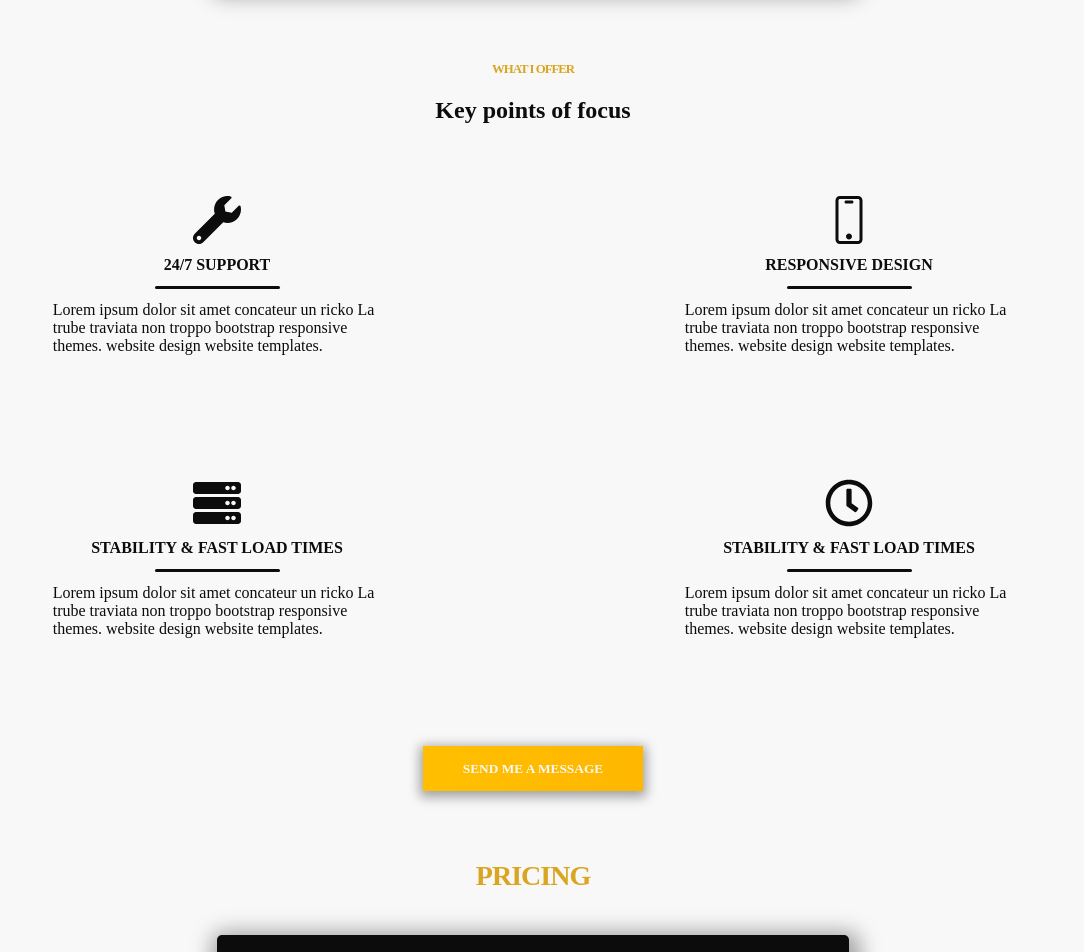
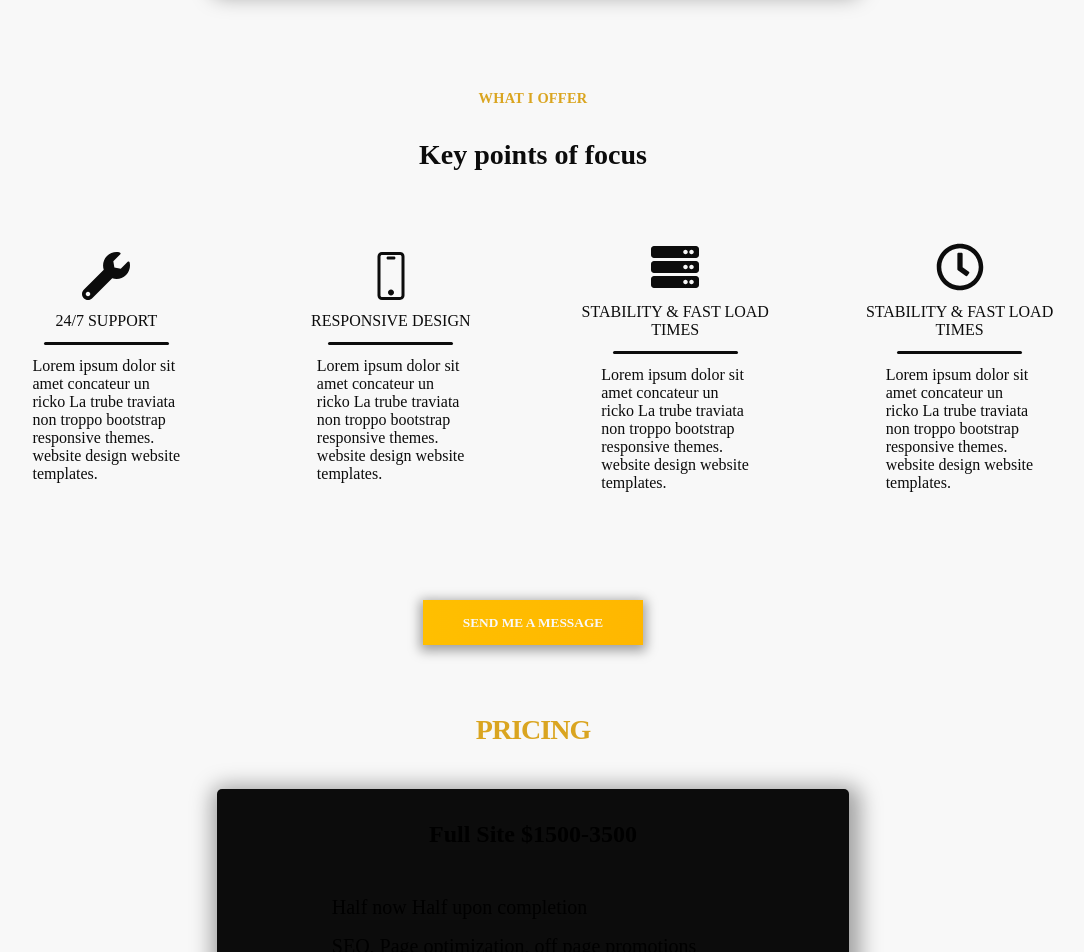
Before and after one commit to GoodneyJ/jgwd, a Next.js app: page / in a window 1280 px wide. Shown: the part 860-1812 px from the top of the page, without its empty margins (107-1191 px from the left). Built offline with nearby package versions, Linux system fonts and the light colour scheme.

Commit message:
17th. fixed stuff

```diff
--- a/app/About.js
+++ b/app/About.js
@@ -68,14 +68,15 @@ export default function About() {
         <div className={styles.offerRow}>
           <OfferCard title='24/7 Support' icon={<FaWrench id="icon-one" className={cardStyles.cardIcon}/>}/>
           <OfferCard title='Responsive Design' icon={<SlScreenSmartphone  id="icon-two" className={cardStyles.cardIcon}/>}/>
-        </div>
-        <div className={styles.offerRow}>
           <OfferCard title='Stability & Fast Load times' icon={<FaServer id="icon-three" className={cardStyles.cardIcon}/>}/>
           <OfferCard title='Stability & Fast Load times' icon={<FaRegClock  id="icon-four" className={cardStyles.cardIcon}/>}/>
         </div>
-        <button className={styles.offerBtn}><a href="#CONTACT" style={{textDecoration: 'none', color: '#f8f8f8'}}>Send me a message</a></button>
+        <div className={styles.offerRow}>
+
+        </div>
+
       </div>
-
+      <button className={styles.offerBtn}><a href="#CONTACT" style={{textDecoration: 'none', color: '#f8f8f8'}}>Send me a message</a></button>
       {/* Pricing Block */}
 
       <div className={styles.pricingBlock}>
--- a/app/ImageModal.js
+++ b/app/ImageModal.js
@@ -22,11 +22,11 @@ export default function ImageModal(props) {
     }
 
   return (
-    <div className={styles.modalWrapper} onClick={props.onClick} ref={modalRef}>
+    <div className={styles.modalWrapper} ref={modalRef}>
         <div className={styles.imageModal} style={inlineStyles}>
         <video fill src={props.selector} controls />
 
-           <GrFormClose className={styles.closeImageModal} style={{color: 'white'}}/>
+           <GrFormClose className={styles.closeImageModal} style={{color: 'white'}} onClick={props.onClick}/>
         </div>
     </div>
   )
--- a/app/styles/about.module.css
+++ b/app/styles/about.module.css
@@ -20,14 +20,14 @@
 }
 .aboutContainer {
   width: 100%;
-  height: 4000px;
+  height: 4250px;
   display: flex;
   background-color: #f8f8f8;
   flex-direction: column;
 }
 @media screen and (min-width: 752px) {
   .aboutContainer {
-    height: 3200px;
+    height: 3050px;
   }
 }
 .aboutContainer .liveTextContainer {
@@ -68,19 +68,20 @@
   font-family: "Montserrat";
   text-align: center;
   color: #daa520;
-  font-size: 0.8rem;
+  font-size: 0.9rem;
   text-transform: uppercase;
   font-weight: 800;
   margin: 0.25rem auto;
-  letter-spacing: -1px;
+  margin-top: 2rem;
+  letter-spacing: 0.25px;
 }
 .aboutContainer .heading {
   text-align: center;
   font-family: "Montserrat";
   font-weight: 600;
-  font-size: 1.5rem;
+  font-size: 1.75rem;
   color: #0c0c0c;
-  margin: 1rem;
+  margin-bottom: 1rem;
 }
 .aboutContainer .offerBtn {
   background-image: linear-gradient(to left, #ffd65a, #ffb700, #ffbf00);
@@ -103,14 +104,19 @@
 }
 .aboutContainer .offerBlock {
   display: flex;
-  flex-direction: column;
-  width: 100%;
+  width: 90%;
   margin: 0 auto;
 }
 .aboutContainer .offerBlock .offerRow {
   display: flex;
+  flex-direction: column;
   margin: 0 auto;
   justify-content: space-evenly;
+}
+@media screen and (min-width: 850px) {
+  .aboutContainer .offerBlock .offerRow {
+    flex-direction: row;
+  }
 }
 .aboutContainer .pricingBlock {
   display: flex;
@@ -158,6 +164,8 @@
 }
 .aboutContainer .pricingBlock .priceItem ul li {
   margin: 1rem auto;
+  font-weight: 100;
+  font-size: 1.25rem;
 }
 .aboutContainer .reviewHeading {
   font-family: "Montserrat";
--- a/app/styles/about.module.scss
+++ b/app/styles/about.module.scss
@@ -29,11 +29,11 @@
 // About Component
 .aboutContainer {
     @media screen and (min-width: 752px) {
-        height: 3200px;
+        height: 3050px;
     }
 
     width: 100%;
-    height:  4000px;
+    height:  4250px;
     display: flex;
     background-color: #f8f8f8;
     flex-direction: column;
@@ -84,11 +84,12 @@
         font-family: "Montserrat";
         text-align: center;
         color: #daa520;
-        font-size: .8rem;
+        font-size: .9rem;
         text-transform: uppercase;
         font-weight: 800;
         margin: .25rem auto;
-        letter-spacing: -1px;
+        margin-top: 2rem;
+        letter-spacing: .25px;
 
 
     }
@@ -97,9 +98,9 @@
         text-align: center;
         font-family: 'Montserrat';
         font-weight: 600;
-        font-size: 1.5rem;
+        font-size: 1.75rem;
         color: #0c0c0c;
-        margin: 1rem;
+        margin-bottom: 1rem;
     }
 
     .offerBtn {
@@ -124,14 +125,20 @@
     }
 
     .offerBlock {
+
         display: flex;
-        flex-direction: column;
-        width: 100%;
+
+
+        width: 90%;
         margin: 0 auto;
 
         .offerRow {
+            @media screen and (min-width: 850px) {
+                flex-direction: row;
+            }
+
             display: flex;
-
+            flex-direction: column;
             margin: 0 auto;
             justify-content: space-evenly;
 
@@ -189,6 +196,8 @@
 
                 li {
                     margin: 1rem auto;
+                    font-weight: 100;
+                    font-size: 1.25rem;
                 }
             }
         }
--- a/app/styles/navigation.module.css
+++ b/app/styles/navigation.module.css
@@ -13,7 +13,10 @@
   top: 0; /* Position the navbar at the top of the page */
   width: 100%;
 }
-.navigationContainer .navigationBar .logo {
+.navigationContainer .navigationBar a {
+  text-decoration: none;
+}
+.navigationContainer .navigationBar a .logo {
   border: 2px solid #fff;
   padding: 0rem 1rem;
   letter-spacing: 5px;
@@ -22,7 +25,7 @@
   text-decoration: none;
   color: #f8f8f8;
 }
-.navigationContainer .navigationBar .logo:hover {
+.navigationContainer .navigationBar a .logo:hover {
   color: #f8bc24;
   border: 2px solid #f8bc24;
   filter: drop-shadow(0px 0px 10px #daa520);
--- a/app/styles/navigation.module.scss
+++ b/app/styles/navigation.module.scss
@@ -23,19 +23,23 @@
         top: 0; /* Position the navbar at the top of the page */
         width: 100%;
 
+        a {
+            text-decoration: none;
             .logo {
                 border: 2px solid #fff;
-            padding: 0rem 1rem;;
+                padding: 0rem 1rem;
                 letter-spacing: 5px;
                 cursor: pointer;
                 transition: .2s all ease;
                 text-decoration: none;
+
                 color: #f8f8f8;
                 &:hover {
                     color: #f8bc24;
                     border: 2px solid #f8bc24;
                     filter: drop-shadow(0px 0px 10px #daa520);
 
+                }
             }
         }
 
--- a/app/styles/offerCard.module.css
+++ b/app/styles/offerCard.module.css
@@ -17,7 +17,7 @@
 }
 .cardContainer .cardInfo .cardTitle {
   margin: 0.75rem auto;
-  font-weight: 600;
+  font-weight: 400;
   font-size: 1rem;
   text-transform: uppercase;
   text-align: center;
--- a/app/styles/offerCard.module.scss
+++ b/app/styles/offerCard.module.scss
@@ -28,7 +28,7 @@
 
         .cardTitle {
             margin: .75rem auto;
-            font-weight: 600;
+            font-weight: 400;
             font-size: 1rem;
             text-transform: uppercase;
             text-align: center;
```
Also changed, not shown: 2 other files (tests, documents, lock files or other folders). Lines whose indentation alone changed are shown as unchanged.
